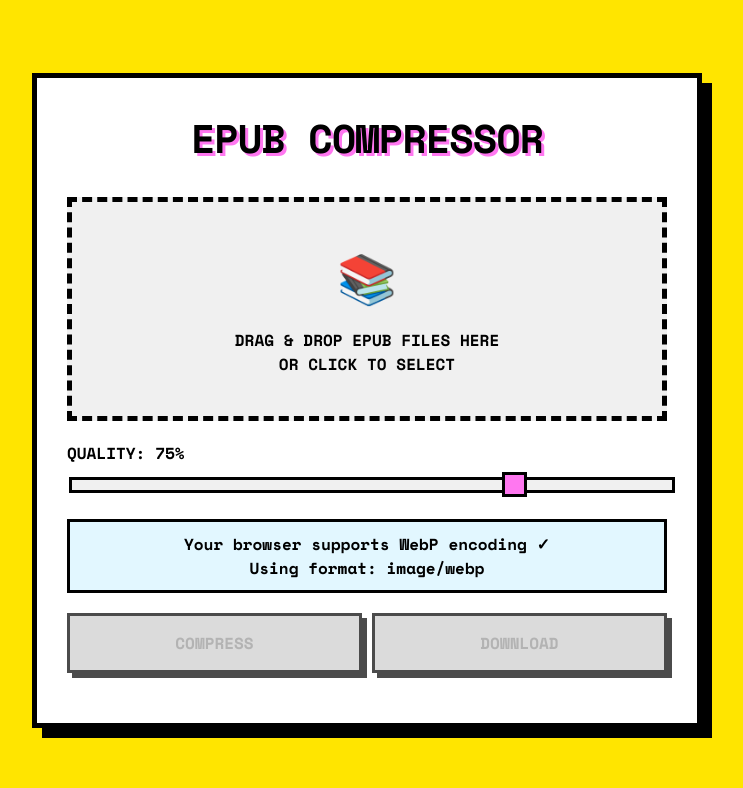
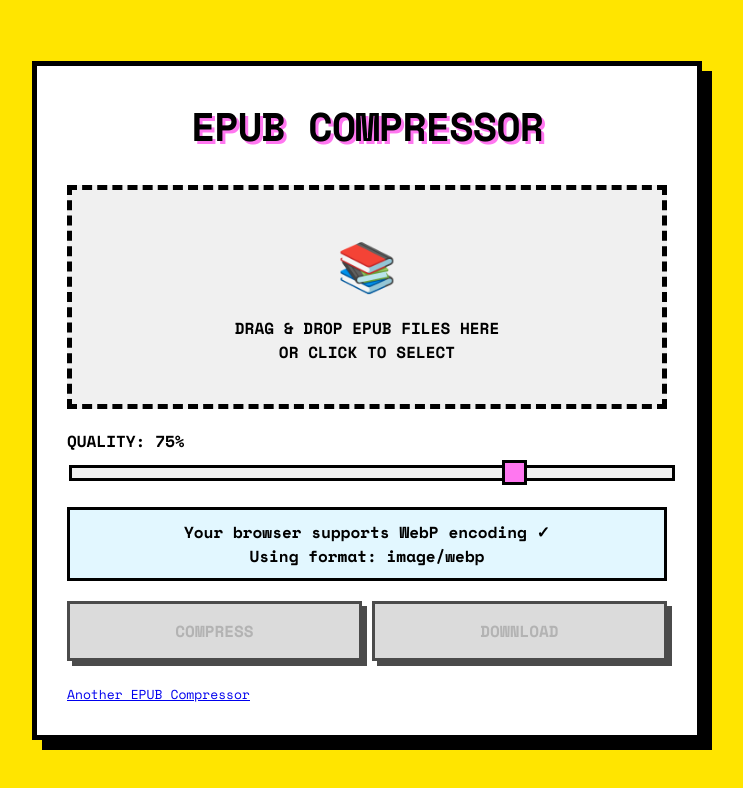
Before and after one commit to icealtria/epub-compressor, a SvelteKit app: page / in a window 1280 px wide. Shown: the top 788 px of the page, without its empty margins (273-1016 px from the left). Built offline with nearby package versions, Linux system fonts and the light colour scheme.

Commit message:
Add link to another EPUB compressor in the page

```diff
--- a/src/routes/+page.svelte
+++ b/src/routes/+page.svelte
@@ -303,5 +303,6 @@
                 {/if}
             </div>
         {/each}
+        <a href="https://epub-compress.streamlit.app/" style="font-size: small;">Another EPUB Compressor</a>
     </div>
 </div>
```
